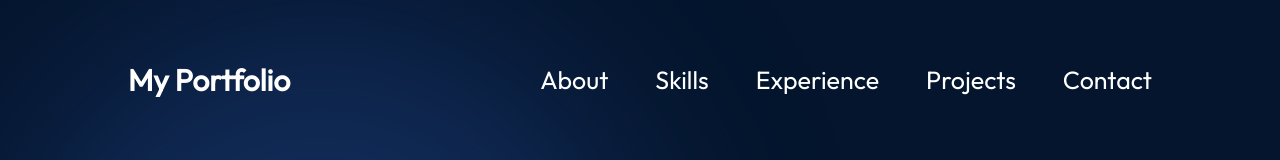
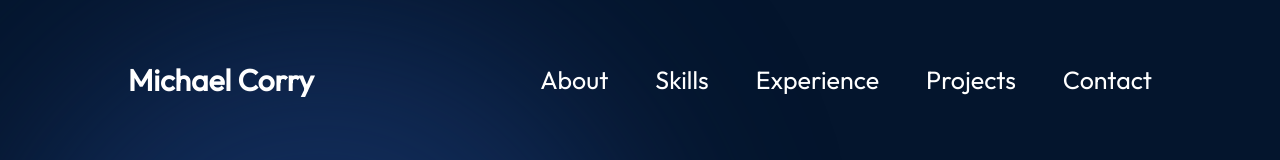
Before and after one commit to corryjnr/react-portfolio, a React (Vite) app: page / in a window 1280 px wide. Shown: the top 160 px of the page. Built offline with nearby package versions, Linux system fonts and the light colour scheme.

Commit message:
UI tweaks

```diff
--- a/src/components/Navbar/Navbar.jsx
+++ b/src/components/Navbar/Navbar.jsx
@@ -7,7 +7,7 @@ export const Navbar = () => {
 
     return (
         <nav className={styles.navbar}>
-            <a className={styles.title} href="/">My Portfolio</a>
+            <a className={styles.title} href="/">Michael Corry</a>
             <div className={styles.menu}>
                 <img className={styles.menuBtn} src={menuOpen ? getImageUrl("nav/closeIcon.png") : getImageUrl("nav/menuIcon.png")} alt="menu-button" onClick={() => setMenuOpen(!menuOpen)} />
                 <ul className={`${styles.menuItems} ${menuOpen && styles.menuOpen}`} onClick={() => setMenuOpen(false)}>
```
